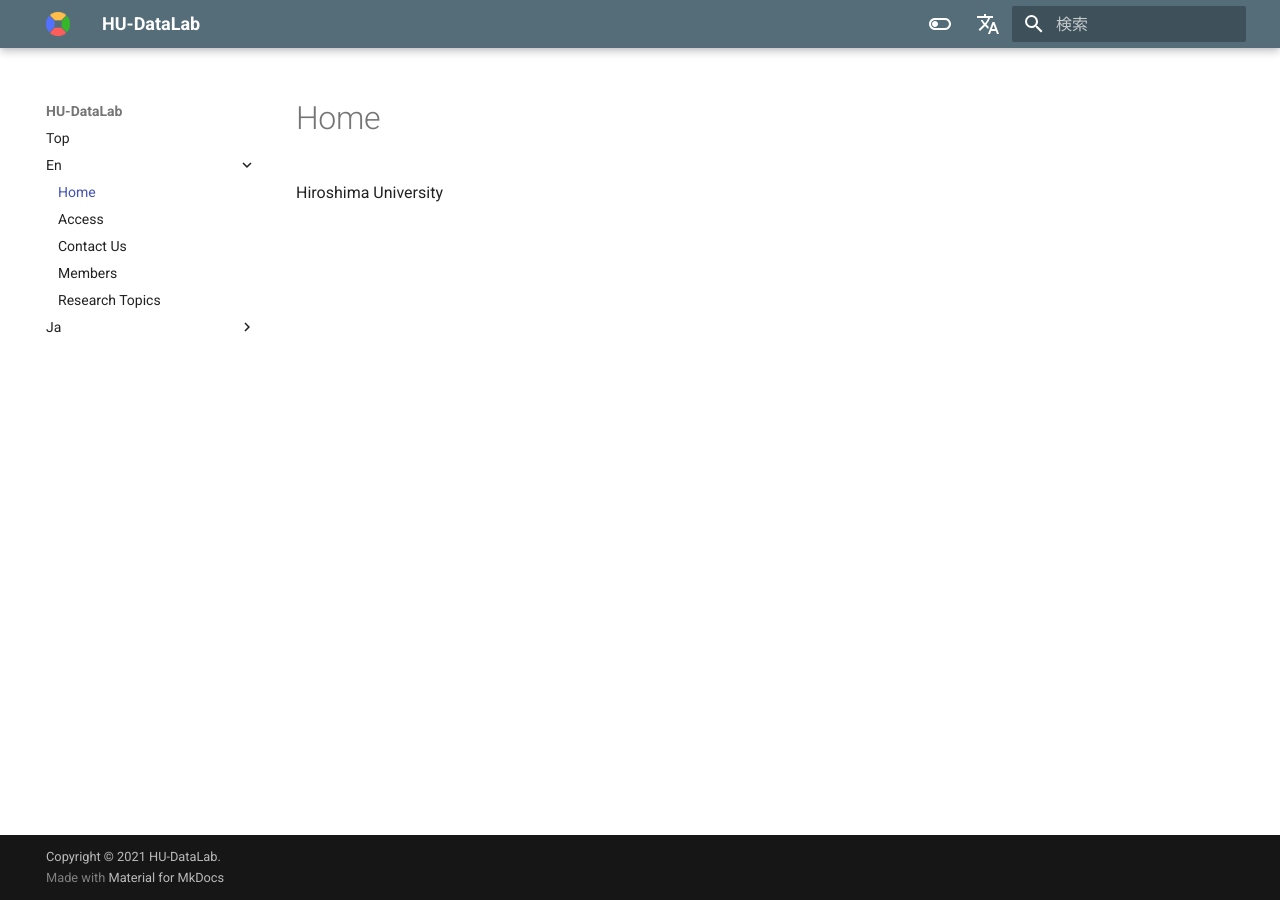
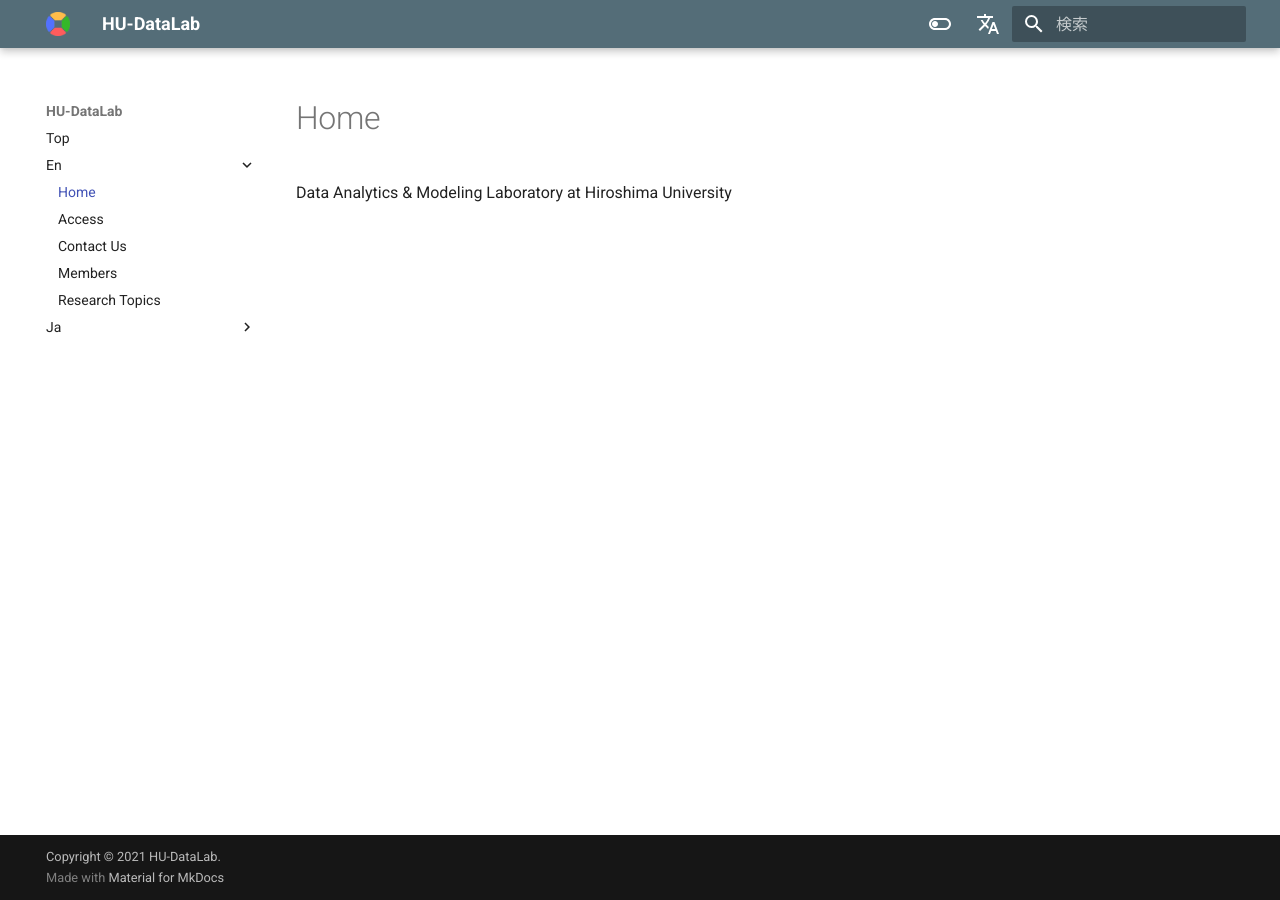
Before and after one commit to lpifj-a/hu-datalab.github.io, an MkDocs documentation site: the page built from docs/en/index.md, in a window 1280 px wide. Built offline with MkDocs 1.6.1 and Material for MkDocs 9.7.7, drawn with Linux system fonts in a browser that asks for light colours; comment, search, counter and statistics services are not loaded.

Commit message:
Update index.md

```diff
--- a/docs/en/index.md
+++ b/docs/en/index.md
@@ -1,3 +1,3 @@
 # Home
 
-Hiroshima University
+Data Analytics & Modeling Laboratory at Hiroshima University
```
